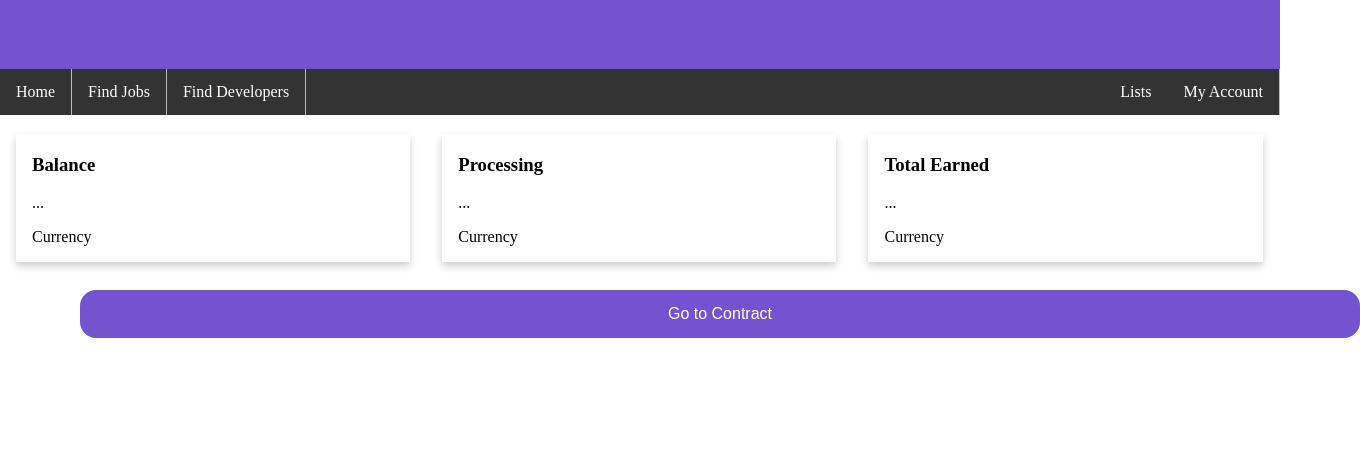
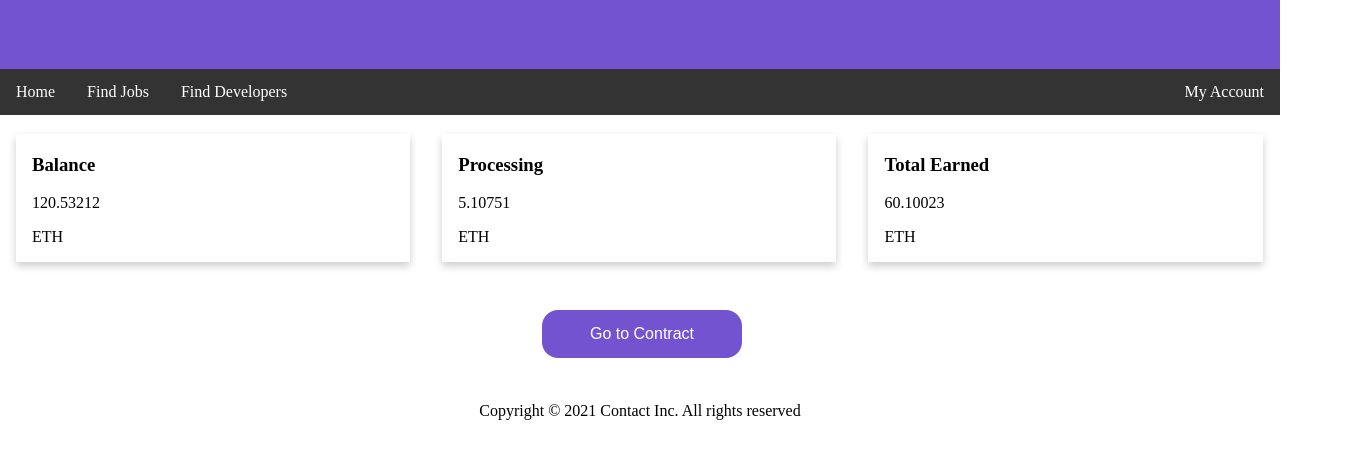
Before and after one commit to thea-exe/ATXM, a plain HTML site: page account.html in a window 1280 px wide. Shown: the part 111-570 px from the top of the page, 1360 px wide, since content can reach past the window. Drawn offline with Linux system fonts and the light colour scheme.

Commit message:
Update account.html

```diff
--- a/account.html
+++ b/account.html
@@ -1,3 +1,4 @@
+<!DOCTYPE html>
 <html>
 <head>
 <meta name="viewport" content="width=device-width, initial-scale=1">
@@ -75,7 +76,6 @@ ul {
 }
 li {
   float: left;
-  border-right: 1px solid #bbb;
 }
 li a {
   display: block;
@@ -105,25 +105,38 @@ li a:hover:not(.active) {
   margin: 4px 2px;
   cursor: pointer;
 }
+.btn-container {
+  text-align: center;
+  display: flex;
+  justify-content: center;
+  align-items: center;
+  margin-top: 20px;
+  margin-bottom: 20px;
+}
+.btn-group {
+  width: 200px;
+}
 .btn-group .button {
   border: 2px #7353cfff;
   padding: 15px 32px;
   text-align: center;
   text-decoration: none;
-  display: inline-block;
   font-size: 16px;
   cursor: pointer;
-  float: left;
   border-radius: 16px;
-  margin-left: 80px;
-  text-align: center;
-  align-items: center;
 }
 .btn-group .button:not(:last-child) {
   border-right: none;
 }
 .btn-group .button:hover {
   background-color: #7353cfff;
+}
+.footer {
+  padding: 20px;
+  text-align: center;
+  background: white;
+  bottom: 0;
+  width: 100%;
 }
 </style>
 </head>
@@ -132,19 +145,18 @@ li a:hover:not(.active) {
   <h1>My Account</h1>
 </div>
 <ul>
-  <li><a href="home.html">Home</a></li>
-  <li><a href="index.html">Find Jobs</a></li>
+  <li><a href="#home">Home</a></li>
+  <li><a href="#find_jobs">Find Jobs</a></li>
   <li><a href="#find_developers">Find Developers</a></li>
-  <li style="float:right"><a href="#account.html">My Account</a></li>
-  <li style="float:right"><a href="#list">Lists</a></li>
+  <li style="float:right"><a href="#my_account">My Account</a></li>
 </ul>
 <div class="row">
   <div class="column">
     <div class="card">
       <div class="container">
         <h3>Balance</h3>
-        <p>...</p>
-        <p>Currency</p>
+        <p>120.53212</p>
+        <p>ETH</p>
       </div>
     </div>
   </div>
@@ -152,8 +164,8 @@ li a:hover:not(.active) {
     <div class="card">
       <div class="container">
         <h3>Processing</h3>
-        <p>...</p>
-        <p>Currency</p>
+        <p>5.10751</p>
+        <p>ETH</p>
       </div>
     </div>
   </div>
@@ -161,14 +173,21 @@ li a:hover:not(.active) {
     <div class="card">
       <div class="container">
         <h3>Total Earned</h3>
-        <p>...</p>
-        <p>Currency</p>
+        <p>60.10023</p>
+        <p>ETH</p>
       </div>
     </div>
   </div>
- <div class="btn-group">
-  <button class="button">Go to Contract</button>
 </div>
+<div class="row">
+  <div class="btn-container">
+  <div class="btn-group">
+    <button class="button">Go to Contract</button>
+  </div>
+  </div>
+</div>
+<div class="footer">
+  <p1>Copyright © 2021 Contact Inc. All rights reserved</p1>
 </div>
 </body>
 </html>
```
